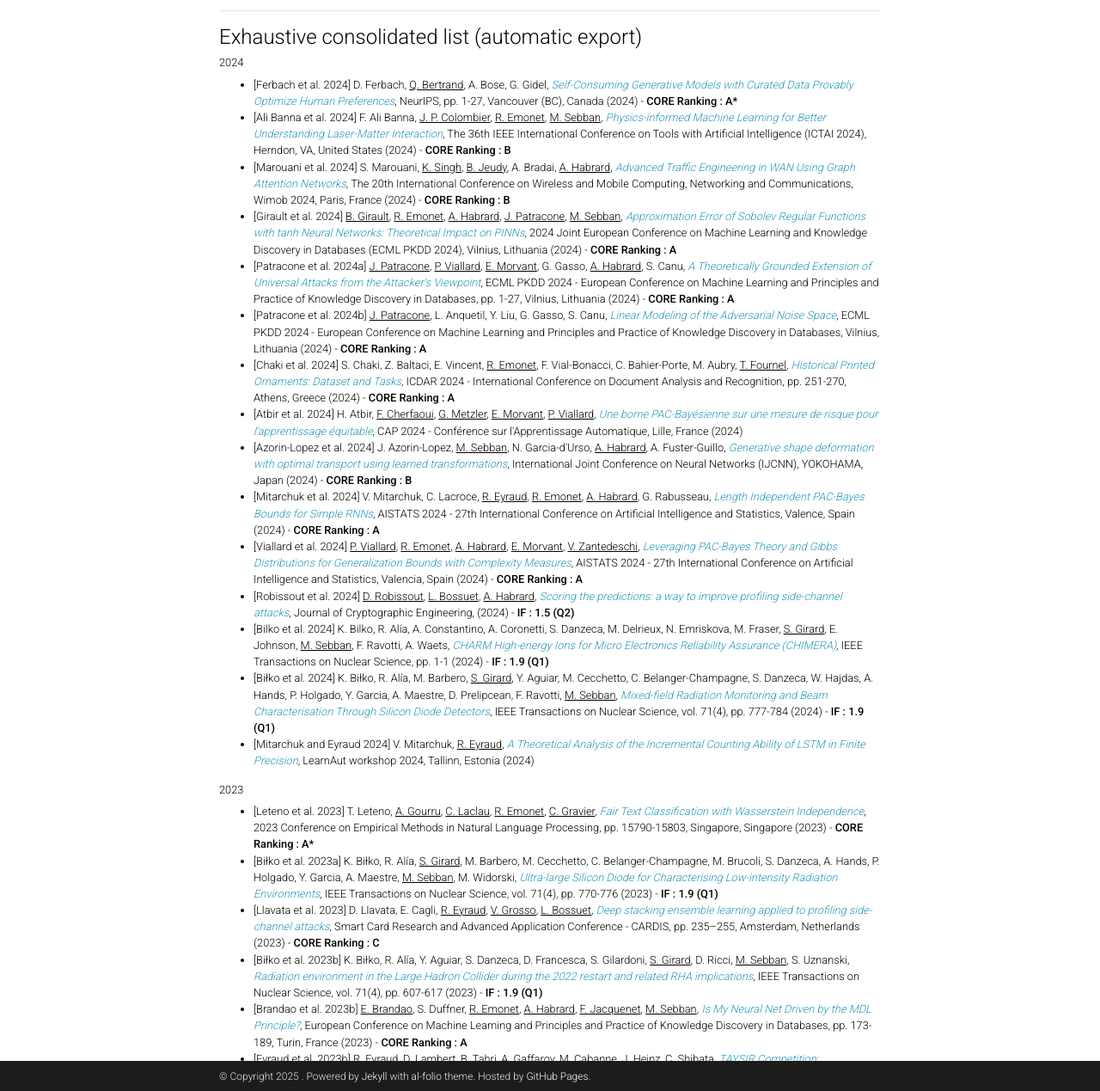
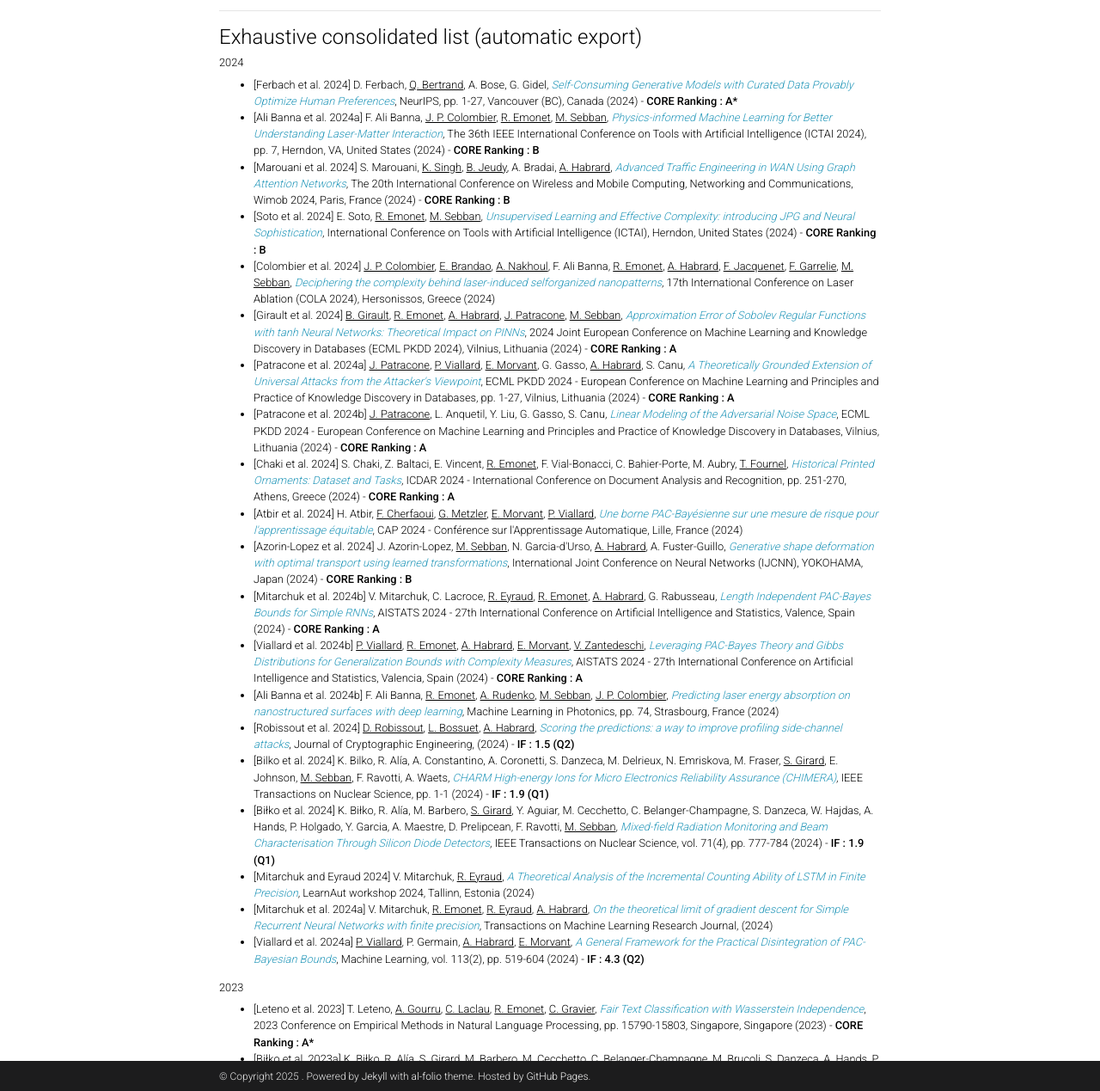
Before and after one commit to labhc-malice/labhc-malice.github.io, a Jekyll site: the page built from _pages/publications.md, in a window 1280 px wide and 1400 px high, scrolled down 467 px, cut to the strip 131-1400 px from the top of the window. Shown: the whole strip at 86% size. Built offline with Jekyll 4.4.1, drawn with Linux system fonts in a browser that asks for light colours; comment, search, counter and statistics services are not loaded; a style sheet for code colours, icons or effects is not loaded; some of the changed text lies outside the part shown.

Commit message:
Update from labmetry

```diff
--- a/_includes/labmetry_raw.html
+++ b/_includes/labmetry_raw.html
@@ -8,11 +8,11 @@
             CORE Ranking : A*
     </strong>
 </li>
-                            <li>[Ali Banna et al. 2024]             F. Ali Banna,                                                     <u>J. P. Colombier</u>,
+                            <li>[Ali Banna et al. 2024a]             F. Ali Banna,                                                     <u>J. P. Colombier</u>,
                                     <u>R. Emonet</u>,
                                     <u>M. Sebban</u>,
 
-<em><a href="https://hal.science/hal-04717837v1" target="_blank">Physics-informed Machine Learning for Better Understanding Laser-Matter Interaction</a></em>, The 36th IEEE International Conference on Tools with Artificial Intelligence (ICTAI 2024), Herndon, VA, United States (2024)
+<em><a href="https://hal.science/hal-04717837v1" target="_blank">Physics-informed Machine Learning for Better Understanding Laser-Matter Interaction</a></em>, The 36th IEEE International Conference on Tools with Artificial Intelligence (ICTAI 2024), pp. 7, Herndon, VA, United States (2024)
      - <strong>
             CORE Ranking : B
     </strong>
@@ -21,10 +21,29 @@
                                     <u>B. Jeudy</u>,
                         A. Bradai,                             <u>A. Habrard</u>,
 
-<em><a href="https://hal.science/hal-04698713" target="_blank">Advanced Traffic Engineering in WAN Using Graph Attention Networks</a></em>, The 20th International Conference on Wireless and Mobile Computing, Networking and Communications, Wimob 2024, Paris, France (2024)
+<em><a href="https://hal.science/hal-04698713v1" target="_blank">Advanced Traffic Engineering in WAN Using Graph Attention Networks</a></em>, The 20th International Conference on Wireless and Mobile Computing, Networking and Communications, Wimob 2024, Paris, France (2024)
      - <strong>
             CORE Ranking : B
     </strong>
+</li>
+                            <li>[Soto et al. 2024]             E. Soto,                             <u>R. Emonet</u>,
+                                    <u>M. Sebban</u>,
+
+<em><a href="https://hal.science/hal-04830374v1" target="_blank">Unsupervised Learning and Effective Complexity: introducing JPG and Neural Sophistication</a></em>, International Conference on Tools with Artificial Intelligence (ICTAI), Herndon, United States (2024)
+     - <strong>
+            CORE Ranking : B
+    </strong>
+</li>
+                            <li>[Colombier et al. 2024]                                                 <u>J. P. Colombier</u>,
+                                    <u>E. Brandao</u>,
+                                    <u>A. Nakhoul</u>,
+                        F. Ali Banna,                             <u>R. Emonet</u>,
+                                    <u>A. Habrard</u>,
+                                    <u>F. Jacquenet</u>,
+                                    <u>F. Garrelie</u>,
+                                    <u>M. Sebban</u>,
+
+<em><a href="https://ujm.hal.science/ujm-04881596v1" target="_blank">Deciphering the complexity behind laser-induced selforganized nanopatterns</a></em>, 17th International Conference on Laser Ablation (COLA 2024), Hersonissos, Greece (2024)
 </li>
                             <li>[Girault et al. 2024]                         <u>B. Girault</u>,
                                     <u>R. Emonet</u>,
@@ -72,12 +91,12 @@
                             <li>[Azorin-Lopez et al. 2024]             J. Azorin-Lopez,                             <u>M. Sebban</u>,
                         N. Garcia-d&#039;Urso,                             <u>A. Habrard</u>,
                         A. Fuster-Guillo,
-<em><a href="https://hal.science/hal-04628534" target="_blank">Generative shape deformation with optimal transport using learned transformations</a></em>, International Joint Conference on Neural Networks (IJCNN), YOKOHAMA, Japan (2024)
+<em><a href="https://hal.science/hal-04628534v1" target="_blank">Generative shape deformation with optimal transport using learned transformations</a></em>, International Joint Conference on Neural Networks (IJCNN), YOKOHAMA, Japan (2024)
      - <strong>
             CORE Ranking : B
     </strong>
 </li>
-                            <li>[Mitarchuk et al. 2024]             V. Mitarchuk,                 C. Lacroce,                             <u>R. Eyraud</u>,
+                            <li>[Mitarchuk et al. 2024b]             V. Mitarchuk,                 C. Lacroce,                             <u>R. Eyraud</u>,
                                     <u>R. Emonet</u>,
                                     <u>A. Habrard</u>,
                         G. Rabusseau,
@@ -86,7 +105,7 @@
             CORE Ranking : A
     </strong>
 </li>
-                            <li>[Viallard et al. 2024]                         <u>P. Viallard</u>,
+                            <li>[Viallard et al. 2024b]                         <u>P. Viallard</u>,
                                     <u>R. Emonet</u>,
                                     <u>A. Habrard</u>,
                                     <u>E. Morvant</u>,
@@ -97,11 +116,18 @@
             CORE Ranking : A
     </strong>
 </li>
+                            <li>[Ali Banna et al. 2024b]             F. Ali Banna,                             <u>R. Emonet</u>,
+                                    <u>A. Rudenko</u>,
+                                    <u>M. Sebban</u>,
+                                                            <u>J. P. Colombier</u>,
+
+<em><a href="https://hal.science/hal-04888157v1" target="_blank">Predicting laser energy absorption on nanostructured surfaces with deep learning</a></em>, Machine Learning in Photonics, pp. 74, Strasbourg, France (2024)
+</li>
                             <li>[Robissout et al. 2024]                         <u>D. Robissout</u>,
                                     <u>L. Bossuet</u>,
                                     <u>A. Habrard</u>,
 
-<em><a href="https://hal.science/hal-04538242" target="_blank">Scoring the predictions: a way to improve profiling side-channel attacks</a></em>, Journal of Cryptographic Engineering, (2024)
+<em><a href="https://hal.science/hal-04538242v1" target="_blank">Scoring the predictions: a way to improve profiling side-channel attacks</a></em>, Journal of Cryptographic Engineering, (2024)
      - <strong>
             IF : 1.5 (Q2)
     </strong>
@@ -124,7 +150,22 @@
 </li>
                             <li>[Mitarchuk and Eyraud 2024]             V. Mitarchuk,                             <u>R. Eyraud</u>,
 
-<em><a href="https://hal.science/hal-04619401" target="_blank">A Theoretical Analysis of the Incremental Counting Ability of LSTM in Finite Precision</a></em>, LearnAut workshop 2024, Tallinn, Estonia (2024)
+<em><a href="https://hal.science/hal-04619401v1" target="_blank">A Theoretical Analysis of the Incremental Counting Ability of LSTM in Finite Precision</a></em>, LearnAut workshop 2024, Tallinn, Estonia (2024)
+</li>
+                            <li>[Mitarchuk et al. 2024a]             V. Mitarchuk,                             <u>R. Emonet</u>,
+                                    <u>R. Eyraud</u>,
+                                    <u>A. Habrard</u>,
+
+<em><a href="https://hal.science/hal-04874202v1" target="_blank">On the theoretical limit of gradient descent for Simple Recurrent Neural Networks with finite precision</a></em>, Transactions on Machine Learning Research Journal, (2024)
+</li>
+                            <li>[Viallard et al. 2024a]                         <u>P. Viallard</u>,
+                        P. Germain,                             <u>A. Habrard</u>,
+                                    <u>E. Morvant</u>,
+
+<em><a href="https://hal.science/hal-03143025v3" target="_blank">A General Framework for the Practical Disintegration of PAC-Bayesian Bounds</a></em>, Machine Learning, vol. 113(2), pp. 519-604 (2024)
+     - <strong>
+            IF : 4.3 (Q2)
+    </strong>
 </li>
                                                             </ul>
                         <h2>2023</h2>
@@ -208,7 +249,7 @@
 </li>
                             <li>[Baksheeva et al. 2023]             V. Baksheeva,                 V. Tiulina,                 E. Iomdina,                 S. Petrov,                 O. Filippova,                 N. Kushnarevich,                 V. Tiuli,                             <u>R. Eyraud</u>,
                         F. Devred,                 M. Serebryakova,                 N. Shebardina,                 D. Chistyakov,                 I. Senin,                 M. Serebryakova,                 P. Tsvetkov,                 E. Zernii,
-<em><a href="https://amu.hal.science/hal-04066064" target="_blank">Tear nanoDSF Denaturation Profile Is Predictive of Glaucoma</a></em>, International Journal of Molecular Sciences, vol. 24(7132), pp. 7132 (2023)
+<em><a href="https://amu.hal.science/hal-04066064v1" target="_blank">Tear nanoDSF Denaturation Profile Is Predictive of Glaucoma</a></em>, International Journal of Molecular Sciences, vol. 24(7132), pp. 7132 (2023)
      - <strong>
             IF : 4.9 (Q1)
     </strong>
@@ -250,13 +291,4 @@
             IF : 4.5 (Q1)
     </strong>
 </li>
-                            <li>[Viallard et al. 2023]                         <u>P. Viallard</u>,
-                        P. Germain,                             <u>A. Habrard</u>,
-                                    <u>E. Morvant</u>,
-
-<em><a href="https://hal.science/hal-03143025v3" target="_blank">A General Framework for the Practical Disintegration of PAC-Bayesian Bounds</a></em>, Machine Learning, vol. 113(2), pp. 519-604 (2023)
-     - <strong>
-            IF : 4.3 (Q2)
-    </strong>
-</li>
                     </ul>
```
